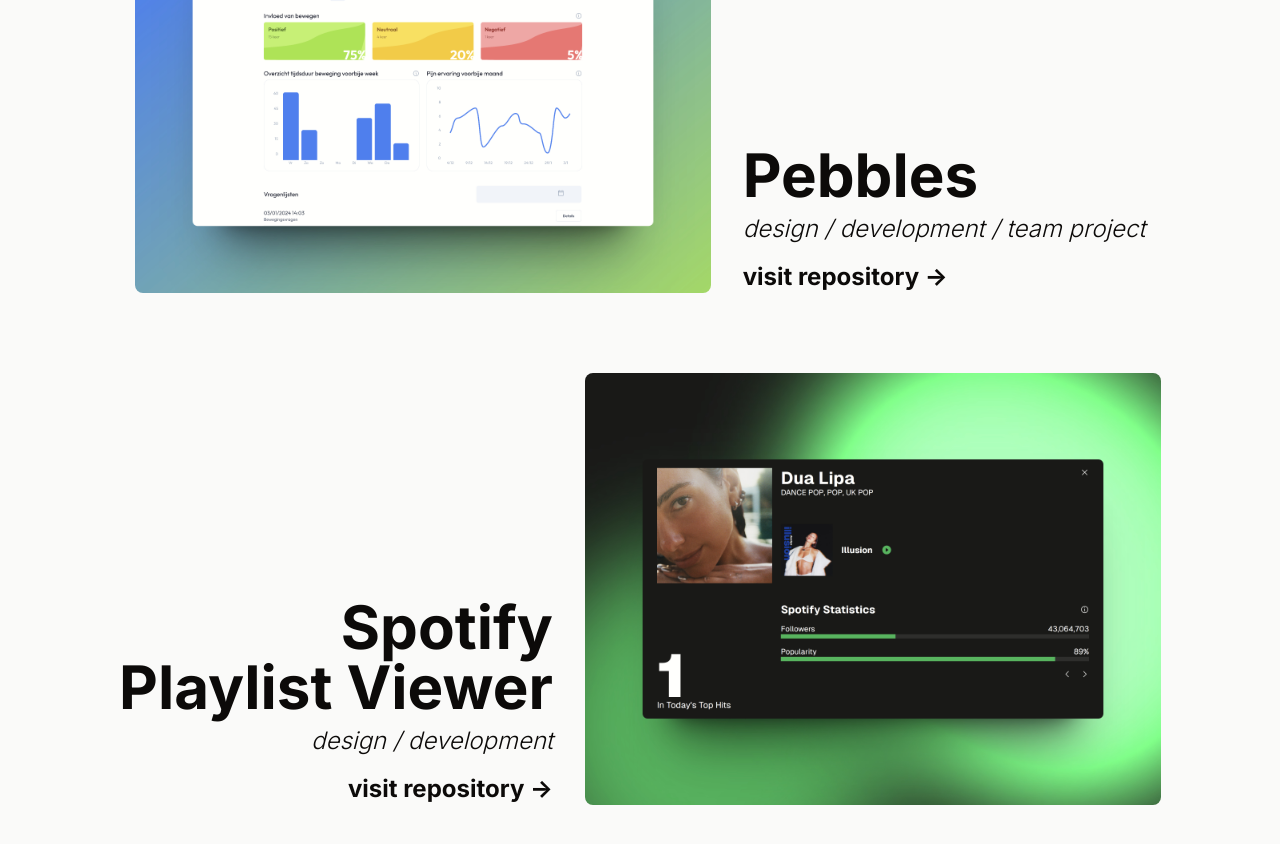
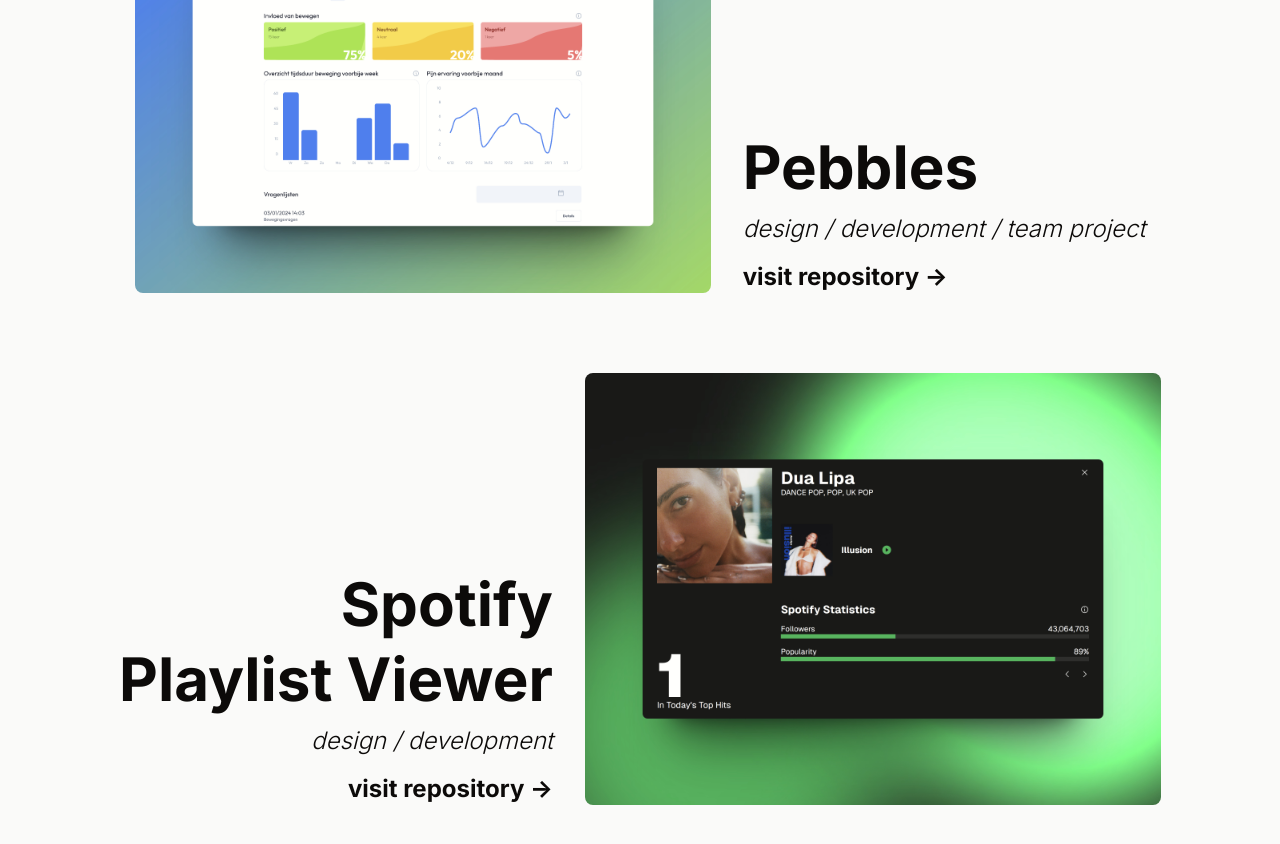
Before and after one commit to juul-vandevelde-howest/portfolio, a Next.js app: page / in a window 1280 px wide. Shown: the part 2420-3264 px from the top of the page. Built offline with nearby package versions, Linux system fonts and the light colour scheme.

Commit message:
fix: improved dark mode colors and added leading to work titles

```diff
--- a/src/app/globals.css
+++ b/src/app/globals.css
@@ -10,7 +10,7 @@
 
 .dark {
   --foreground: #f5f5f4; /* tailwind stone 100 */
-  --background: #0c0a09; /* tailwind stone 950 */
+  --background: #1c1917; /* tailwind stone 950 */
   --secondary: #57534e; /* tailwind stone 600 */
 }
 
@@ -18,6 +18,10 @@
   scroll-behavior: smooth;
 }
 
+html {
+  background-color: var(--background);
+}
+
 strong {
   font-weight: 700;
 }
--- a/src/app/page.tsx
+++ b/src/app/page.tsx
@@ -8,7 +8,7 @@ import Works from '@/components/Works'
 
 export default function Home() {
   return (
-    <main className="px-16 text-foreground bg-background">
+    <main className="px-16 text-foreground bg-background transition-all duration-300">
       <Header />
       <About />
       <Skills />
--- a/src/components/Work.tsx
+++ b/src/components/Work.tsx
@@ -33,7 +33,7 @@ function Work({
       />
       <div className={`${mirror ? 'text-right' : ''}`}>
         <div
-          className="pb-2 text-6xl font-bold"
+          className="pb-2 text-6xl font-bold leading-tight"
           dangerouslySetInnerHTML={{
             __html: title.replace(/<br\s*\/?>/gi, '<br />'),
           }}
```
